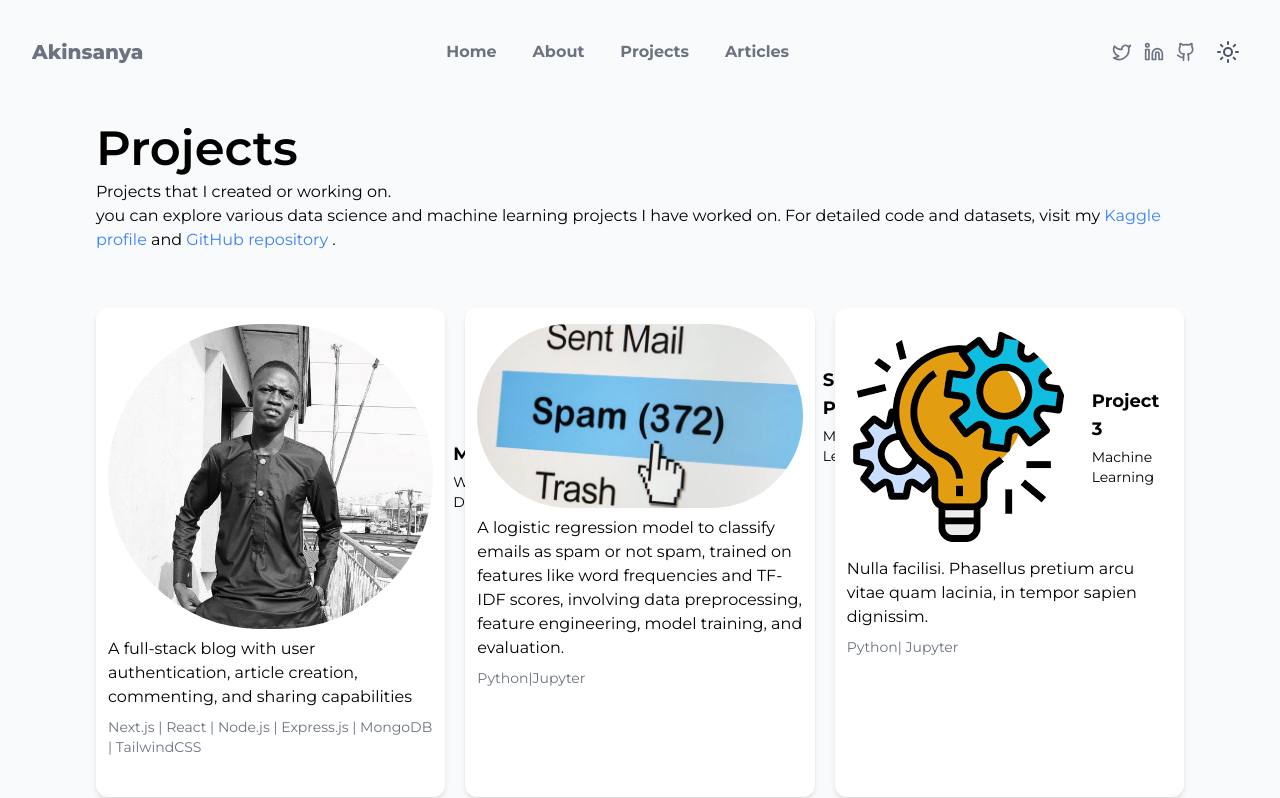
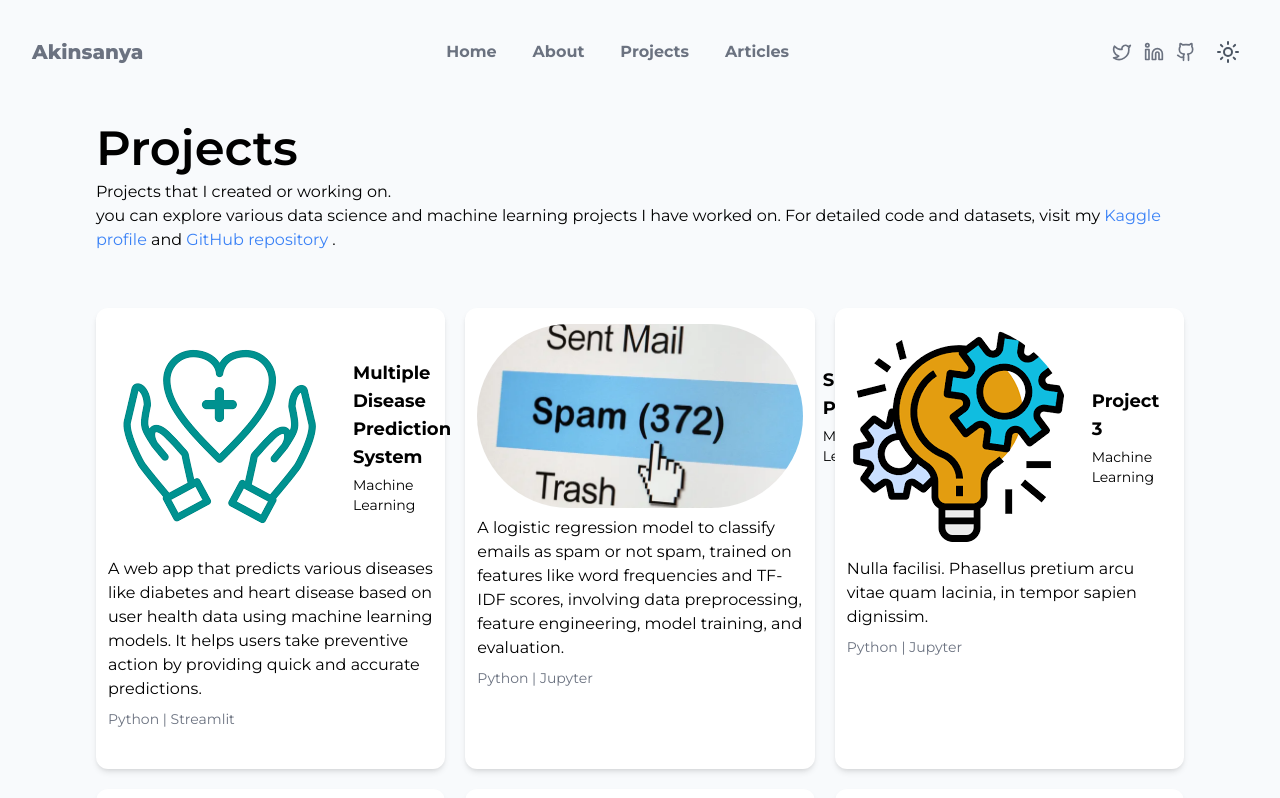
Before and after one commit to kiojoel/akinsanya, a Next.js app: page /projects in a window 1280 px wide. Shown: the top 798 px of the page. Built offline with nearby package versions, Linux system fonts and the light colour scheme.

Commit message:
minor changes

```diff
--- a/app/projects/page.tsx
+++ b/app/projects/page.tsx
@@ -3,21 +3,20 @@ import React from "react";
 
 const projects = [
   {
-    projectName: "Mern Blog",
-    projectType: "Web Developement",
+    projectName: "Multiple Disease Prediction System",
+    projectType: "Machine Learning",
     description:
-      "A full-stack blog with user authentication, article creation, commenting, and sharing capabilities",
-    techStacks:
-      "Next.js | React | Node.js | Express.js | MongoDB | TailwindCSS",
-    link: "https://github.com/kiojoel/mern-blog",
-    src: "/joels_pic.jpg",
+      "A web app that predicts various diseases like diabetes and heart disease based on user health data using machine learning models. It helps users take preventive action by providing quick and accurate predictions.",
+    techStacks: "Python | Streamlit",
+    link: "https://multiple-health-disease-prediction-systems.streamlit.app/",
+    src: "/health.png",
   },
   {
     projectName: "Spam Mail Prediction",
     projectType: "Machine Learning",
     description:
       "A logistic regression model to classify emails as spam or not spam, trained on features like word frequencies and TF-IDF scores, involving data preprocessing, feature engineering, model training, and evaluation.",
-    techStacks: "Python|Jupyter",
+    techStacks: "Python | Jupyter",
     link: "https://github.com/kiojoel/Spam-Mail-Prediction-Logistic-Regression/blob/main/Spam_Mail_Prediction.ipynb",
     src: "/spam_project.webp",
   },
@@ -26,7 +25,7 @@ const projects = [
     projectType: "Machine Learning",
     description:
       "Nulla facilisi. Phasellus pretium arcu vitae quam lacinia, in tempor sapien dignissim.",
-    techStacks: "Python| Jupyter",
+    techStacks: "Python | Jupyter",
     link: "https://example.com/project3",
   },
   {
@@ -34,7 +33,7 @@ const projects = [
     projectType: "Web Developement",
     description:
       "Nulla facilisi. Phasellus pretium arcu vitae quam lacinia, in tempor sapien dignissim.",
-    techStacks: "Python| Jupyter",
+    techStacks: "Python | Jupyter",
     link: "https://example.com/project4",
   },
   {
@@ -42,7 +41,7 @@ const projects = [
     projectType: "Web Developement",
     description:
       "Nulla facilisi. Phasellus pretium arcu vitae quam lacinia, in tempor sapien dignissim.",
-    techStacks: "Python| Jupyter",
+    techStacks: "Python | Jupyter",
     link: "https://example.com/project4",
   },
   {
@@ -50,7 +49,7 @@ const projects = [
     projectType: "Web Developement",
     description:
       "Nulla facilisi. Phasellus pretium arcu vitae quam lacinia, in tempor sapien dignissim.",
-    techStacks: "Python| Jupyter",
+    techStacks: "Python | Jupyter",
     link: "https://example.com/project4",
   },
   // Add more projects as needed
```
Also changed, not shown: public/health.png (added).
